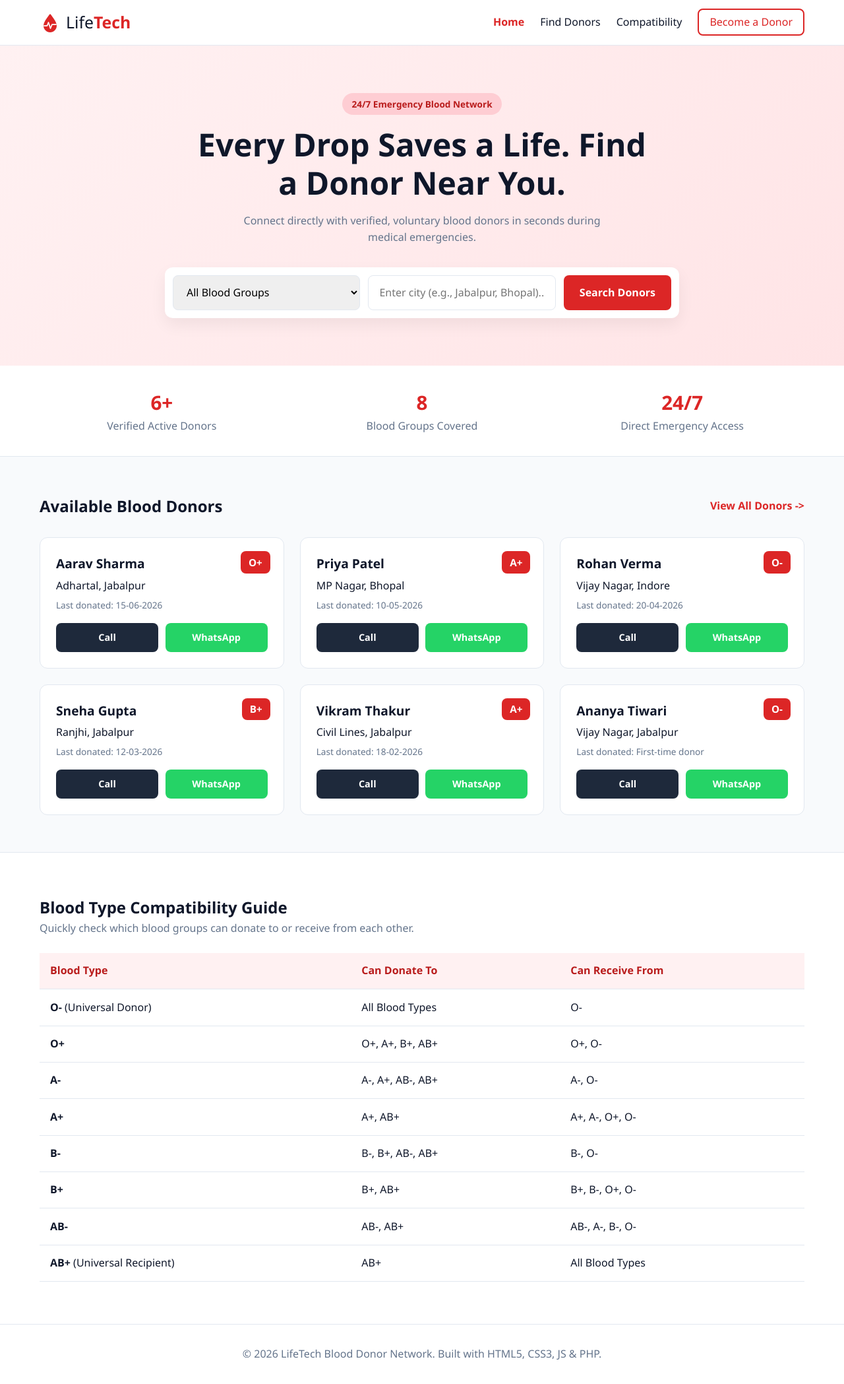
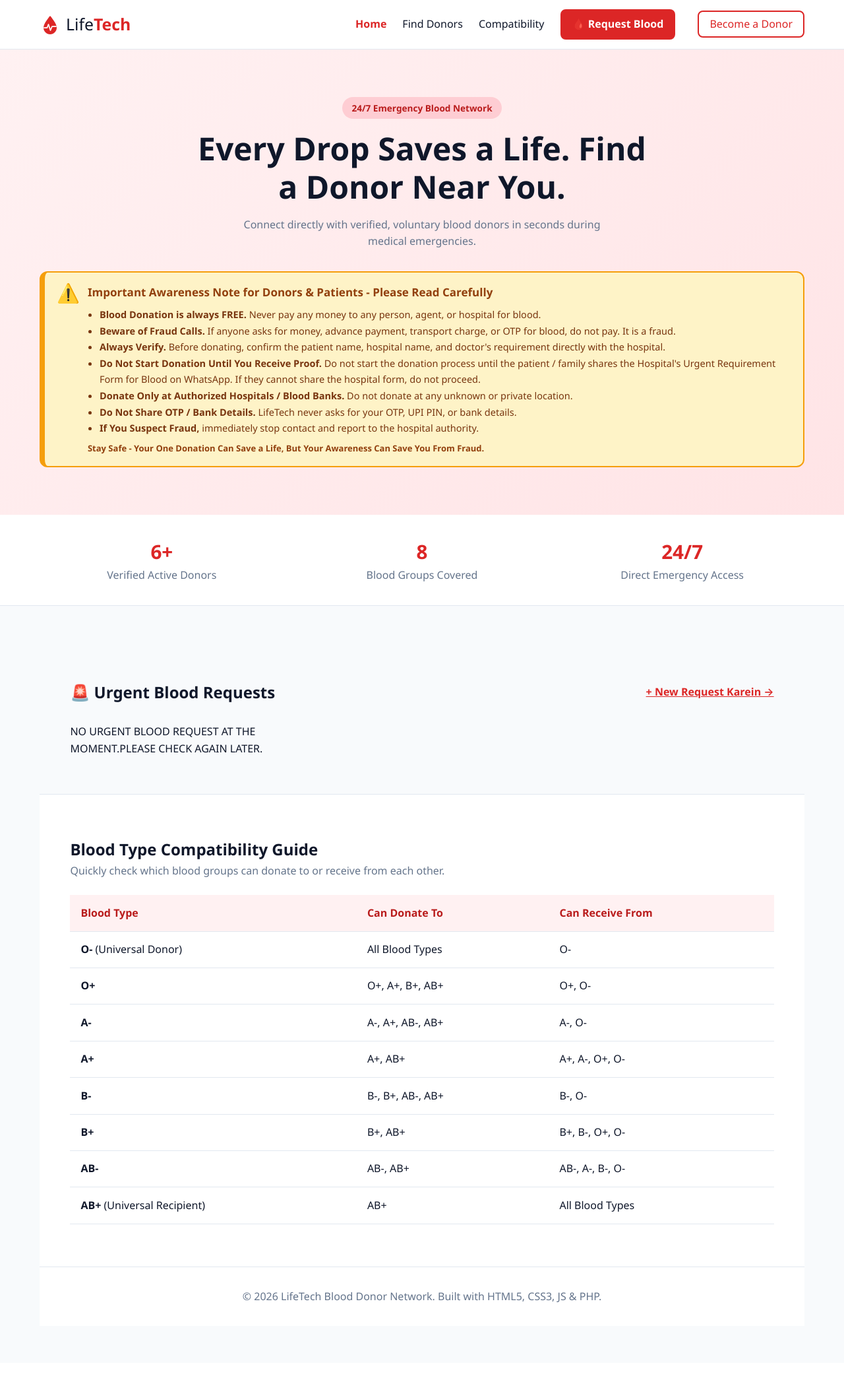
Before and after one commit to harshitakoshta11/blood-donors-finder-website, a PHP site: page / in a window 1280 px wide. Shown: the whole page at 66% size. After the commit the page ends 1973 px from the top, so only its background shows below. Run offline with PHP 8.4, Linux system fonts and the light colour scheme; data comes from the database, SQL or seed files in the repository; data that the repository does not hold is empty.

Commit message:
request display

```diff
--- a/db.php
+++ b/db.php
@@ -1,21 +1,13 @@
 <?php
-$host = '127.0.0.1';
-$port = '3307';
-$db   = 'blood_bank';
-$user = 'root';
-$pass = '';
-$charset = 'utf8mb4';
+$host = "127.0.0.1";
+$user = "root";
+$pass = "";
+$db   = "blood_bank";
+$port = 3307;
 
-$dsn = "mysql:host=$host;port=$port;dbname=$db;charset=$charset";
-$options = [
-    PDO::ATTR_ERRMODE            => PDO::ERRMODE_EXCEPTION,
-    PDO::ATTR_DEFAULT_FETCH_MODE => PDO::FETCH_ASSOC,
-    PDO::ATTR_EMULATE_PREPARES   => false,
-];
+$conn = new mysqli($host, $user, $pass, $db, $port);
 
-try {
-    $pdo = new PDO($dsn, $user, $pass, $options);
-} catch (PDOException $e) {
-    die("Database connection failed: " . $e->getMessage());
+if($conn->connect_error){
+  die("Connection Failed: " . $conn->connect_error);
 }
 ?>
--- a/index.php
+++ b/index.php
@@ -18,13 +18,20 @@ if ($searchCity !== '') {
 }
 
 $sql .= " ORDER BY created_at DESC LIMIT 6";
-$stmt = $pdo->prepare($sql);
-$stmt->execute($params);
-$donors = $stmt->fetchAll();
 
-$totalDonorsStmt = $pdo->query("SELECT COUNT(*) FROM donors WHERE available = 1");
-$totalActiveDonors = $totalDonorsStmt->fetchColumn();
+$stmt = $conn->prepare($sql);
+if (!empty($params)) {
+    $types = str_repeat('s', count($params));
+    $stmt->bind_param($types, ...$params);
+}
+$stmt->execute();
+$result = $stmt->get_result();
+$donors = $result->fetch_all(MYSQLI_ASSOC);
 
+$totalResult = $conn->query("SELECT COUNT(*) FROM donors WHERE available = 1");
+$totalActiveDonors = $totalResult->fetch_row()[0];
+$requestsResult = $conn->query("SELECT * FROM blood_requests ORDER BY created_at DESC LIMIT 6");
+$requests = $requestsResult ? $requestsResult->fetch_all(MYSQLI_ASSOC) : [];
 ?>
 <!DOCTYPE html>
 <html lang="en">
@@ -50,6 +57,8 @@ $totalActiveDonors = $totalDonorsStmt->fetchColumn();
                     <li><a href="index.php" class="active">Home</a></li>
                     <li><a href="find _donors.php">Find Donors</a></li>
                     <li><a href="#compatibility">Compatibility</a></li>
+                    <a href="request.php" style="background:#dc2626; color:white; padding:10px 18px; border-radius:8px; text-decoration:none; font-weight:bold; margin-right:10px;">🩸 Request Blood</a>
+
                     <li><a href="register.php" class="btn-outline">Become a Donor</a></li>
                 </ul>
             </nav>
@@ -61,21 +70,24 @@ $totalActiveDonors = $totalDonorsStmt->fetchColumn();
             <span class="badge">24/7 Emergency Blood Network</span>
             <h1>Every Drop Saves a Life. Find a Donor Near You.</h1>
             <p>Connect directly with verified, voluntary blood donors in seconds during medical emergencies.</p>
-
-            <form action="find _donors.php" method="GET" class="search-box">
-                <select name="blood_group" id="bloodGroupFilter">
-                    <option value="">All Blood Groups</option>
-                    <?php
-                    $groups = ['A+', 'A-', 'B+', 'B-', 'O+', 'O-', 'AB+', 'AB-'];
-                    foreach ($groups as $group) {
-                        $selected = ($selectedGroup === $group) ? 'selected' : '';
-                        echo "<option value=\"$group\" $selected>$group</option>";
-                    }
-                    ?>
-                </select>
-                <input type="text" name="city" id="cityFilter" placeholder="Enter city (e.g., Jabalpur, Bhopal)..." value="<?= htmlspecialchars($searchCity) ?>">
-                <button type="submit" class="btn-primary">Search Donors</button>
-            </form>
+<!-- AWARENESS NOTE - FIXED -->
+<div style="background:#fef3c7; border:2px solid #f59e0b; border-left:8px solid #f59e0b; border-radius:12px; padding:16px 18px; display:flex; gap:12px; align-items:flex-start; text-align:left !important; width:100%; max-width:100%; box-sizing:border-box; margin-top:20px;">
+  <div style="font-size:28px; line-height:1; flex-shrink:0;">⚠️</div>
+  <div style="flex:1; min-width:0; text-align:left;">
+    <div style="font-size:17px; font-weight:800; color:#92400e; margin-bottom:8px; text-align:left;">Important Awareness Note for Donors & Patients - Please Read Carefully</div>
+    <ul style="margin:0; padding-left:18px; color:#78350f; font-size:14.5px; line-height:1.7; text-align:left; list-style:disc;">
+      <li><b>Blood Donation is always FREE.</b> Never pay any money to any person, agent, or hospital for blood.</li>
+      <li><b>Beware of Fraud Calls.</b> If anyone asks for money, advance payment, transport charge, or OTP for blood, do not pay. It is a fraud.</li>
+      <li><b>Always Verify.</b> Before donating, confirm the patient name, hospital name, and doctor's requirement directly with the hospital.</li>
+      <li><b>Do Not Start Donation Until You Receive Proof.</b> Do not start the donation process until the patient / family shares the Hospital's Urgent Requirement Form for Blood on WhatsApp. If they cannot share the hospital form, do not proceed.</li>
+      <li><b>Donate Only at Authorized Hospitals / Blood Banks.</b> Do not donate at any unknown or private location.</li>
+      <li><b>Do Not Share OTP / Bank Details.</b> LifeTech never asks for your OTP, UPI PIN, or bank details.</li>
+      <li><b>If You Suspect Fraud,</b> immediately stop contact and report to the hospital authority.</li>
+    </ul>
+    <div style="margin-top:8px; font-size:13px; font-weight:700; color:#92400e; text-align:left;">Stay Safe - Your One Donation Can Save a Life, But Your Awareness Can Save You From Fraud.</div>
+  </div>
+</div>
+<!-- AWARENESS NOTE END -->
         </div>
     </section>
 
@@ -104,34 +116,38 @@ $totalActiveDonors = $totalDonorsStmt->fetchColumn();
                 </div>
             <?php endif; ?>
 
+            <section class="donors-section" id="results">
+  <div class="container">
+
     <div class="section-header">
-                <h2>Available Blood Donors</h2>
-                <a href="find _donors.php" style="color: #dc2626; font-weight: 600; text-decoration: none;">View All Donors -></a>
+      <h2>🚨 Urgent Blood Requests</h2>
+      <a href="request.php" style="color:#dc2626; font-weight:600;">+ New Request Karein →</a>
     </div>
 
     <div class="donor-grid" id="donorGrid">
-                <?php if (empty($donors)): ?>
-                    <p class="no-results">No donors available right now.</p>
+      <?php if (empty($requests)): ?>
+        <p class="no-results">NO URGENT BLOOD REQUEST AT THE MOMENT.PLEASE CHECK AGAIN LATER.</p>
       <?php else: ?>
-                    <?php foreach ($donors as $donor):
-                        $cleanPhone = preg_replace('/[^0-9]/', '', $donor['phone']);
-                        $waText = urlencode("Hello " . $donor['name'] . ", I found your contact on LifeTech. We urgently need " . $donor['blood_group'] . " blood in " . $donor['city'] . ". Are you available to donate?");
+        <?php foreach ($requests as $req):
+          $cleanPhone = preg_replace('/[^0-9]/', '', $req['phone']);
+          $waText = urlencode("Hello, maine LifeTech pe aapki blood request dekhi - " . $req['blood_group'] . " chahiye. Main help kar sakta hu.");
         ?>
           <div class="donor-card">
-                            <div class="blood-badge"><?= htmlspecialchars($donor['blood_group']) ?></div>
-                            <h3><?= htmlspecialchars($donor['name']) ?></h3>
-                            <p class="city"><?= htmlspecialchars(($donor['area'] ? $donor['area'] . ', ' : '') . $donor['city']) ?></p>
-                            <p class="meta">
-                                Last donated: <?= $donor['last_donated'] ? date('d-m-Y', strtotime($donor['last_donated'])) : 'First-time donor' ?>
+            <div class="blood-badge"><?= htmlspecialchars($req['blood_group']) ?></div>
+            <h3><?= htmlspecialchars($req['patient_name']) ?></h3>
+            <p>📍 <?= htmlspecialchars($req['hospital'] ?? $req['city']) ?>, <?= htmlspecialchars($req['city']) ?></p>
+            <p style="font-size:13px; color:#777;">
+              Need: <?= htmlspecialchars($req['units'] ?? '1') ?> Unit • <?= htmlspecialchars($req['urgency'] ?? 'Urgent') ?>
             </p>
-                            <div class="action-buttons">
-                                <a href="tel:<?= htmlspecialchars($donor['phone']) ?>" class="btn-call">Call</a>
-                                <a href="https://wa.me/<?= $cleanPhone ?>?text=<?= $waText ?>" target="_blank" rel="noopener" class="btn-whatsapp">WhatsApp</a>
+            <div style="display:flex; gap:10px; margin-top:10px;">
+              <a href="tel:<?= $cleanPhone ?>" class="btn-call">Call</a>
+
             </div>
           </div>
         <?php endforeach; ?>
       <?php endif; ?>
     </div>
+
   </div>
 </section>
 
--- a/register.php
+++ b/register.php
@@ -12,9 +12,9 @@ if ($_SERVER['REQUEST_METHOD'] === 'POST') {
 
     if ($name && $blood_group && $city && $phone) {
         $sql = "INSERT INTO donors (name, blood_group, city, area, phone, last_donated) VALUES (?, ?, ?, ?, ?, ?)";
-        $stmt = $pdo->prepare($sql);
-        $stmt->execute([$name, $blood_group, $city, $area, $phone, $last_donated]);
-
+        $stmt = $conn->prepare($sql);
+$stmt->bind_param("ssssss", $name, $blood_group, $city, $area, $phone, $last_donated);
+$stmt->execute();
         header("Location: index.php?registered=1#results");
         exit;
     } else {
```
Also changed, not shown: find _donors.php (+8 -3 lines), request.php (added, +120 -0 lines). Lines whose indentation alone changed are shown as unchanged.
